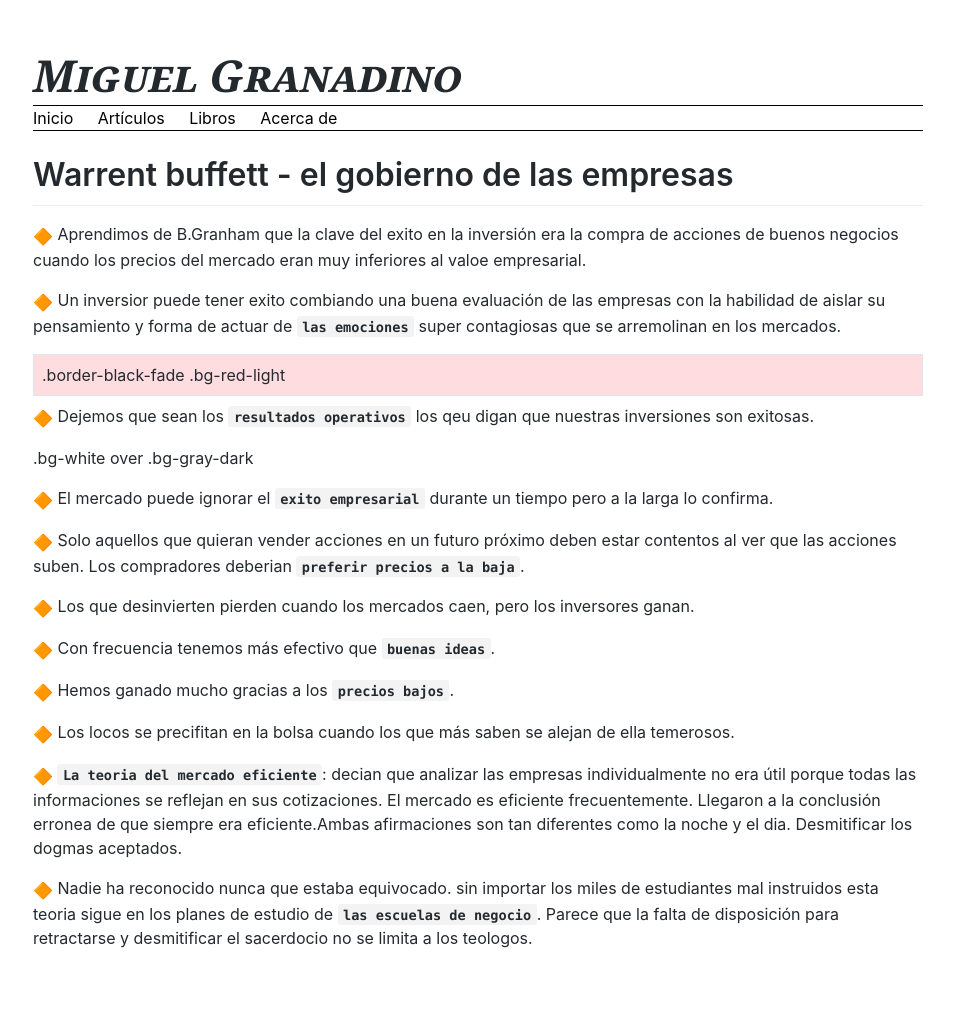
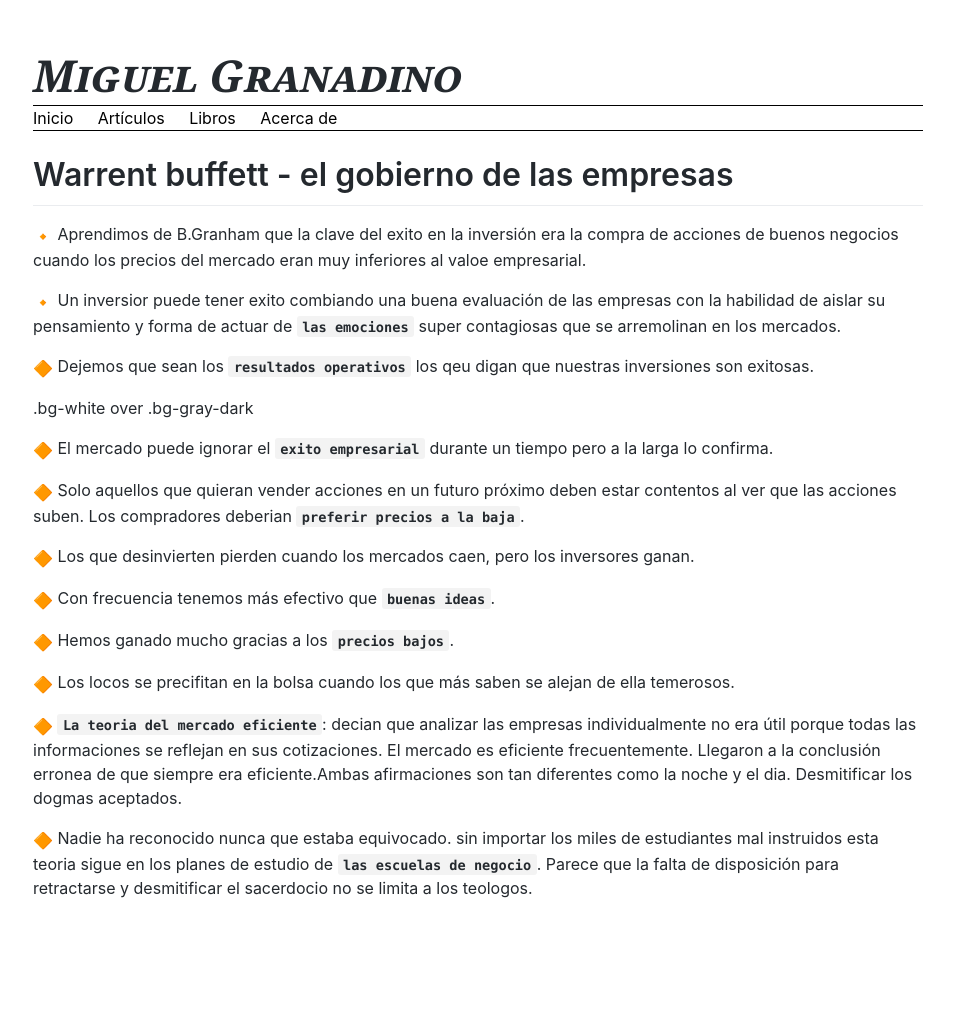
Before and after one commit to Akira3030/formacion, a Jekyll site: the page built from articulos/warrent-buffet-gobierno-empresas.md, in a window 1280 px wide. Shown: the whole page, without its empty margins (162-1116 px from the left). Built offline with Jekyll 4.4.1, drawn with Linux system fonts in a browser that asks for light colours; emoji names are drawn with the system emoji font; our own code applies the rules of GitHub Pages for plain Markdown files; after the commit the page ends 961 px from its top, so only the background shows below that.

Commit message:
Update warrent-buffet-gobierno-empresas.md

```diff
--- a/articulos/warrent-buffet-gobierno-empresas.md
+++ b/articulos/warrent-buffet-gobierno-empresas.md
@@ -1,19 +1,11 @@
 # Warrent buffett - el gobierno de las empresas
 
-:large_orange_diamond: Aprendimos de B.Granham que la clave del exito en la inversión era la compra de acciones
+:small_orange_diamond: Aprendimos de B.Granham que la clave del exito en la inversión era la compra de acciones
 de buenos negocios cuando los precios del mercado eran muy inferiores al valoe empresarial.
 
-
-
-:large_orange_diamond: Un inversior puede tener exito combiando una buena evaluación de las empresas con la habilidad
+:small_orange_diamond: Un inversior puede tener exito combiando una buena evaluación de las empresas con la habilidad
 de aislar su pensamiento y forma de actuar de **`las emociones`** super contagiosas que se arremolinan
 en los mercados.
-
-
-<div class="border border-black-fade bg-red-light p-2 mb-2">
-  .border-black-fade .bg-red-light
-</div>
-
 
 
 :large_orange_diamond: Dejemos que sean los **`resultados operativos`** los qeu digan que nuestras inversiones son exitosas.
```
